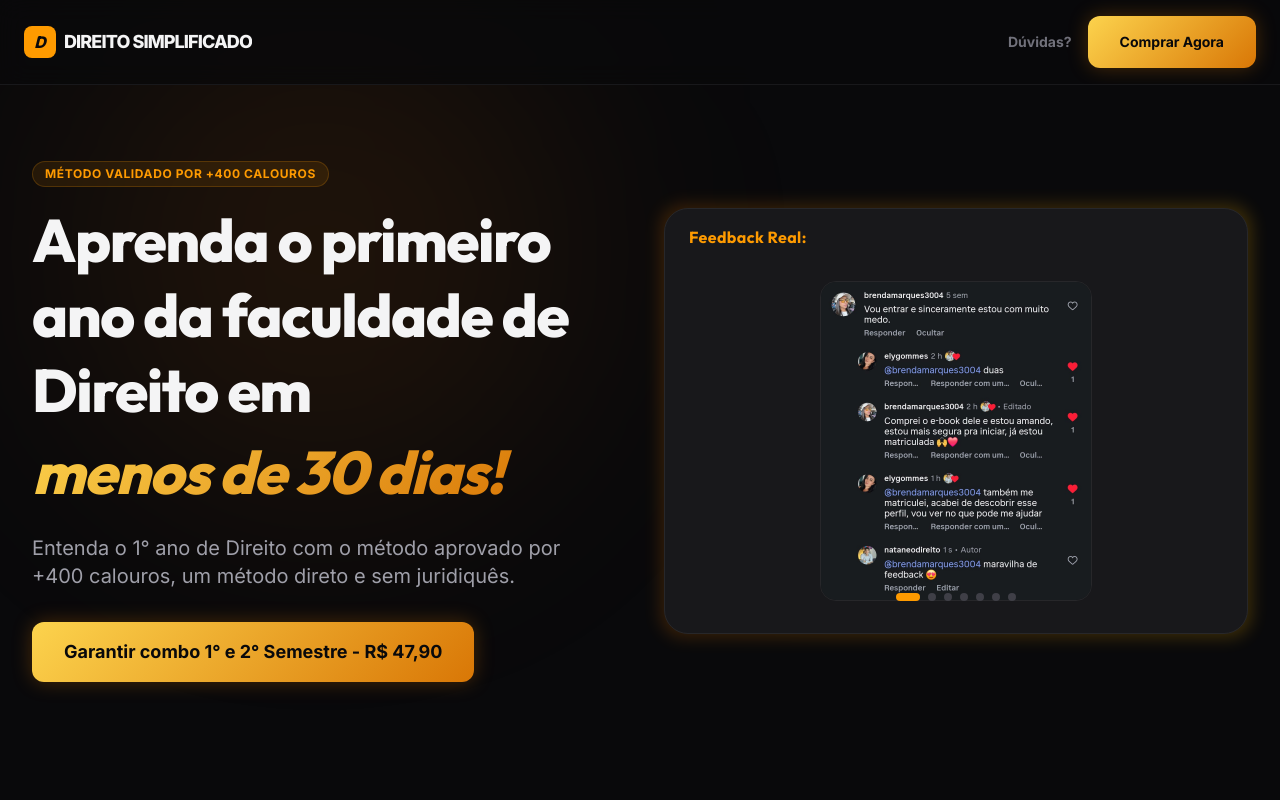
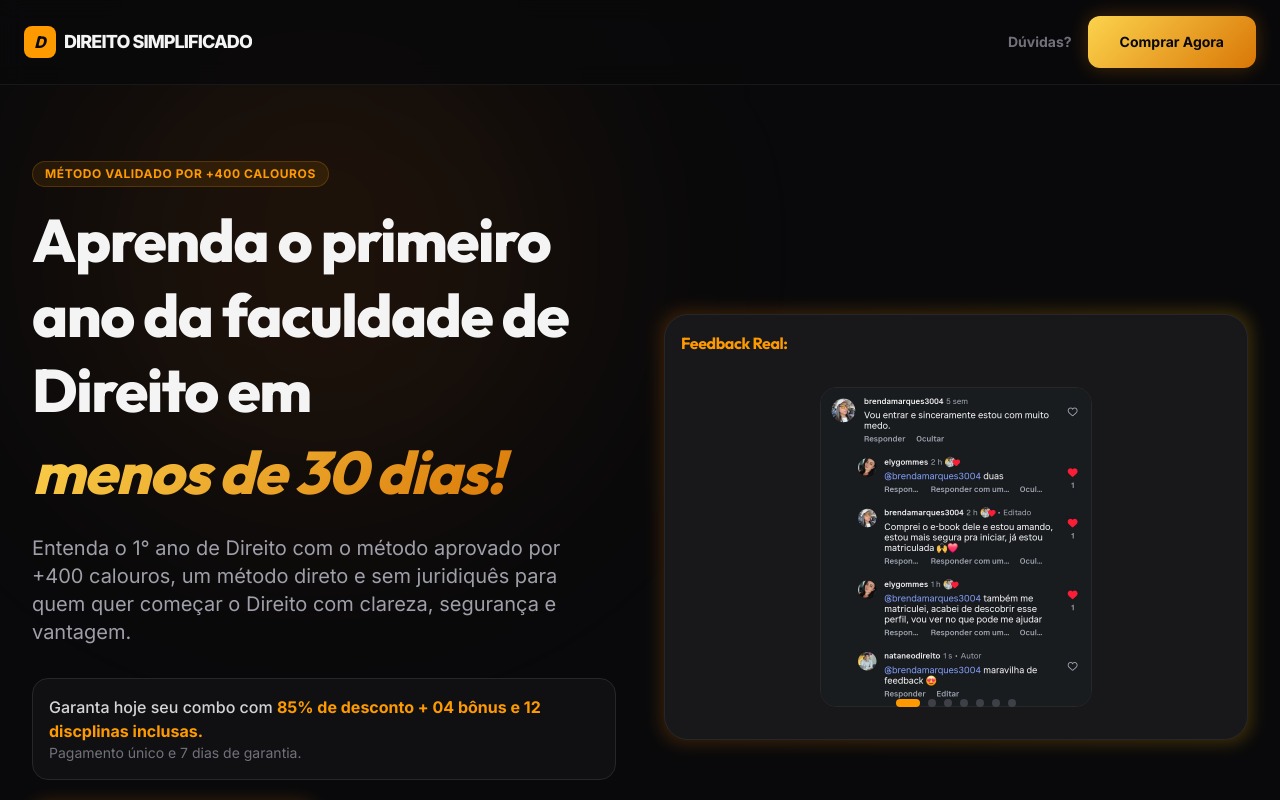
Before and after one commit to camposads-dot/campododireito-calouros, a React (Vite) app: page / in a window 1280 px wide. Shown: the top 800 px of the page. Built offline with nearby package versions, Linux system fonts and the light colour scheme.

Commit message:
atualizar headline

```diff
--- a/src/App.tsx
+++ b/src/App.tsx
@@ -81,18 +81,11 @@ const Hero = () => {
 
   const [currentSlide, setCurrentSlide] = useState(0);
 
-  const handleScroll = (e: React.UIEvent<HTMLDivElement>) => {
-    const scrollLeft = e.currentTarget.scrollLeft;
-    const width = e.currentTarget.offsetWidth;
-    const index = Math.round(scrollLeft / width);
-    setCurrentSlide(index);
-  };
-
   return (
     <Section className="relative pt-24 md:pt-40 grid lg:grid-cols-2 gap-12 items-center overflow-hidden">
       <div className="absolute top-0 left-1/4 -translate-x-1/2 w-[500px] h-[500px] bg-amber-600/10 blur-[120px] -z-10 rounded-full" />
 
-      {/* LADO ESQUERDO CONTINUA IGUAL */}
+      {/* PARTE ESQUERDA ORIGINAL - NÃO ALTERADA */}
       <motion.div
         initial={{ opacity: 0, x: -20 }}
         animate={{ opacity: 1, x: 0 }}
@@ -110,37 +103,61 @@ const Hero = () => {
 
         <p className="text-lg md:text-xl text-zinc-400 mb-8 max-w-xl mx-auto lg:mx-0">
           Entenda o 1° ano de Direito com o método aprovado por +400
-          calouros, um método direto e sem juridiquês.
+          calouros, um método direto e sem juridiquês para quem quer começar
+          o Direito com clareza, segurança e vantagem.
         </p>
 
         <div className="space-y-6 flex flex-col items-center lg:items-start">
-          <CTAButton>
-            Garantir combo 1° e 2° Semestre - R$ 47,90
-          </CTAButton>
+          <div className="p-4 rounded-2xl bg-zinc-900/50 border border-zinc-800 inline-block w-full sm:w-auto">
+            <p className="text-zinc-300 font-medium text-sm md:text-base">
+              Garanta hoje seu combo com{" "}
+              <span className="text-amber-500 font-bold">
+                85% de desconto + 04 bônus e 12 discplinas inclusas.
+              </span>
+            </p>
+            <p className="text-zinc-500 text-xs md:text-sm">
+              Pagamento único e 7 dias de garantia.
+            </p>
+          </div>
+
+          <div className="flex flex-col sm:flex-row gap-4 w-full sm:w-auto">
+            <CTAButton className="flex-1">
+              Garantir combo 1° e 2° Semestre - R$ 47,90
+            </CTAButton>
+
+            <CTAButton secondary className="flex-1">
+              Apenas 1° Semestre - R$ 27,90
+            </CTAButton>
+          </div>
         </div>
       </motion.div>
 
-      {/* CARD DIREITO ALTERADO */}
+      {/* SOMENTE PARTE DIREITA ALTERADA */}
       <motion.div
         initial={{ opacity: 0, scale: 0.9 }}
         animate={{ opacity: 1, scale: 1 }}
         transition={{ duration: 0.8, delay: 0.2 }}
         className="relative group"
       >
-        <div className="absolute -inset-1 bg-gradient-to-r from-amber-600 to-amber-400 rounded-3xl blur opacity-20"></div>
+        <div className="absolute -inset-1 bg-gradient-to-r from-amber-600 to-amber-400 rounded-3xl blur opacity-20 group-hover:opacity-30 transition duration-1000"></div>
 
         <div className="relative bg-zinc-900 border border-zinc-800 rounded-3xl p-6 md:p-8 min-h-[300px] md:min-h-[400px] overflow-hidden">
 
-          {/* TITULO NO LUGAR DAS ESTRELAS */}
-          <div className="absolute top-4 left-6">
-            <h3 className="text-amber-500 font-bold tracking-wide text-sm md:text-base">
+          {/* TITULO */}
+          <div className="absolute top-4 left-4">
+            <h3 className="text-amber-500 font-bold text-sm md:text-base">
               Feedback Real:
             </h3>
           </div>
 
           {/* SLIDER MANUAL */}
           <div
-            onScroll={handleScroll}
+            id="feedback-scroll"
+            onScroll={(e) => {
+              const scrollLeft = e.currentTarget.scrollLeft;
+              const width = e.currentTarget.offsetWidth;
+              setCurrentSlide(Math.round(scrollLeft / width));
+            }}
             className="mt-10 flex overflow-x-auto snap-x snap-mandatory scroll-smooth scrollbar-hide"
           >
             {feedbackImages.map((img, i) => (
@@ -151,21 +168,30 @@ const Hero = () => {
                 <img
                   src={img}
                   alt={`Feedback ${i + 1}`}
-                  className="rounded-2xl object-cover max-h-[270px] md:max-h-[320px] border border-zinc-800"
+                  className="rounded-2xl border border-zinc-800 object-cover max-h-[260px] md:max-h-[320px]"
                 />
               </div>
             ))}
           </div>
 
-          {/* BOLINHAS EMBAIXO */}
+          {/* BOLINHAS */}
           <div className="absolute bottom-8 left-0 right-0 flex justify-center gap-2">
             {feedbackImages.map((_, i) => (
-              <div
+              <button
                 key={i}
-                className={`h-2 rounded-full transition-all duration-300 ${
+                onClick={() => {
+                  const el = document.getElementById("feedback-scroll");
+                  if (el) {
+                    el.scrollTo({
+                      left: el.clientWidth * i,
+                      behavior: "smooth",
+                    });
+                  }
+                }}
+                className={`w-2 h-2 rounded-full transition-all duration-300 ${
                   currentSlide === i
                     ? "bg-amber-500 w-6"
-                    : "bg-zinc-700 w-2"
+                    : "bg-zinc-700"
                 }`}
               />
             ))}
```
